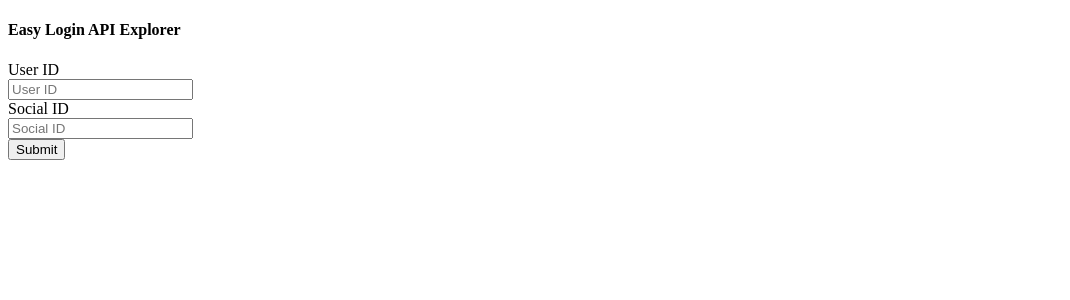
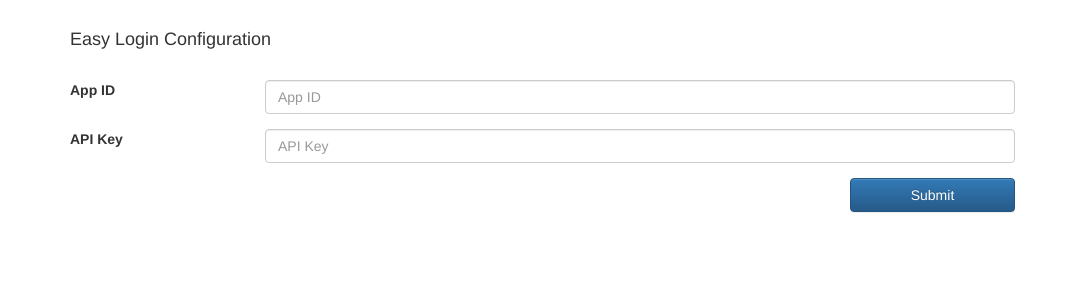
Before and after one commit to easy-login/easylogin-core, a Python web app: template shopify/shopifyapp/templates/config.html in a window 1280 px wide. Shown: the top 300 px of the page, without its empty margins (0-1070 px from the left). Run offline with Jinja, Linux system fonts and the light colour scheme; the template is opened without the code that fills it, so the values that code supplies are empty; some libraries are stand-ins or nearby versions.

```diff
--- a/shopify/config.py
+++ b/shopify/config.py
@@ -35,3 +35,4 @@ LOG_STYLE = os.getenv('LOG_STYLE', 'inline')
 # Shopify settings
 SHOPIFY_OAUTH_CLIENT_ID = os.getenv('SHOPIFY_OAUTH_CLIENT_ID', '983f69980c64f0ac587c17d705cbdac0')
 SHOPIFY_OAUTH_CLIENT_SECRET = os.getenv('SHOPIFY_OAUTH_CLIENT_SECRET', 'e21cee33478c86475dab8690dcfcb8da')
+SHOPIFY_APP_NAME = os.getenv('SHOPIFY_APP_NAME', 'easylogin-auth-demo')
--- a/shopify/shopifyapp/models.py
+++ b/shopify/shopifyapp/models.py
@@ -80,7 +80,7 @@ class Stores(Base):
     @classmethod
     def set_installed(cls, store_url, access_token):
         return cls.query.filter_by(store_url=store_url).update({
-            'access_token': access_token
+            'access_token': access_token,
             'installed_at': utcnow(),
             'installed': 1
         }, synchronize_session=False)
--- a/shopify/shopifyapp/templates/config.html
+++ b/shopify/shopifyapp/templates/config.html
@@ -3,36 +3,45 @@
 <head>
   <meta charset="UTF-8">
   <title>EasyLogin Configuration</title>
+  <!-- Latest compiled and minified CSS -->
+<link rel="stylesheet" href="https://maxcdn.bootstrapcdn.com/bootstrap/3.3.7/css/bootstrap.min.css" integrity="sha384-BVYiiSIFeK1dGmJRAkycuHAHRg32OmUcww7on3RYdg4Va+PmSTsz/K68vbdEjh4u" crossorigin="anonymous">
+
+<!-- Optional theme -->
+<link rel="stylesheet" href="https://maxcdn.bootstrapcdn.com/bootstrap/3.3.7/css/bootstrap-theme.min.css" integrity="sha384-rHyoN1iRsVXV4nD0JutlnGaslCJuC7uwjduW9SVrLvRYooPp2bWYgmgJQIXwl/Sp" crossorigin="anonymous">
+
+<!-- Latest compiled and minified JavaScript -->
+<script src="https://maxcdn.bootstrapcdn.com/bootstrap/3.3.7/js/bootstrap.min.js" integrity="sha384-Tc5IQib027qvyjSMfHjOMaLkfuWVxZxUPnCJA7l2mCWNIpG9mGCD8wGNIcPD7Txa" crossorigin="anonymous"></script>
 </head>
 <body>
 <div class="container">
     <div class="row">
         <div class="col-md-12">
             <div class="card-box">
-                <h4>Easy Login API Explorer</h4>
+                <h4 style="margin-top:30px; margin-bottom:30px">Easy Login Configuration</h4>
                 <div class="p-l-30">
-                    <form class="form-horizontal" action="#" method="get" id="id_form_link">
+                    <form class="form-horizontal" action="/hosted/shopify/{{ shop }}/config" method="post" id="id_form_link">
+                        <input type="hidden" name="csrf_token" value="{{ csrf_token}}">
                         <div class="form-group row">
-                            <label for="id_user_id_link" class="col-md-2 col-form-label">User ID</label>
+                            <label for="easylogin_app_id" class="col-md-2 col-form-label">App ID</label>
                             <div class="col-md-8">
-                                <input class="form-control" id="id_user_id_link" placeholder="User ID" type="text"
-                                       name="user_id">
+                                <input class="form-control" id="easylogin_app_id" placeholder="App ID" type="text"
+                                       name="easylogin_app_id" value="{{ app_id }}">
                             </div>
                         </div>
                         <div class="form-group row">
-                            <label for="id_social_id_link" class="col-md-2 col-form-label">Social ID</label>
+                            <label for="easylogin_api_key" class="col-md-2 col-form-label">API Key</label>
                             <div class="col-md-8">
-                                <input class="form-control" id="id_social_id_link" placeholder="Social ID" type="text"
-                                       name="social_id">
+                                <input class="form-control" id="easylogin_api_key" placeholder="API Key" type="text"
+                                       name="easylogin_api_key" value="{{ api_key }}">
+                            </div>
+                        </div>
+                        <div class="form-group row">
+                            <div class="col-md-8"></div>
+                            <div class="col-md-2">
+                                <button class="btn btn-primary btn-block" type="submit" id="btn_submit">Submit</button>
                             </div>
                         </div>
                     </form>
-                    <div class="form-group row">
-                        <div class="col-md-8"></div>
-                        <div class="col-md-2">
-                            <button class="btn btn-primary btn-block" type="submit" id="btn_submit">Submit</button>
-                        </div>
-                    </div>
                 </div>
             </div>
         </div>
```
Also changed, not shown: shopify/shopifyapp/backend.py (+20 -33 lines), shopify/shopifyapp/templates/buttons.html (added, +18 -0 lines), shopify/shopifyapp/utils.py (+16 -1 lines), shopify/__init__.py (added).
